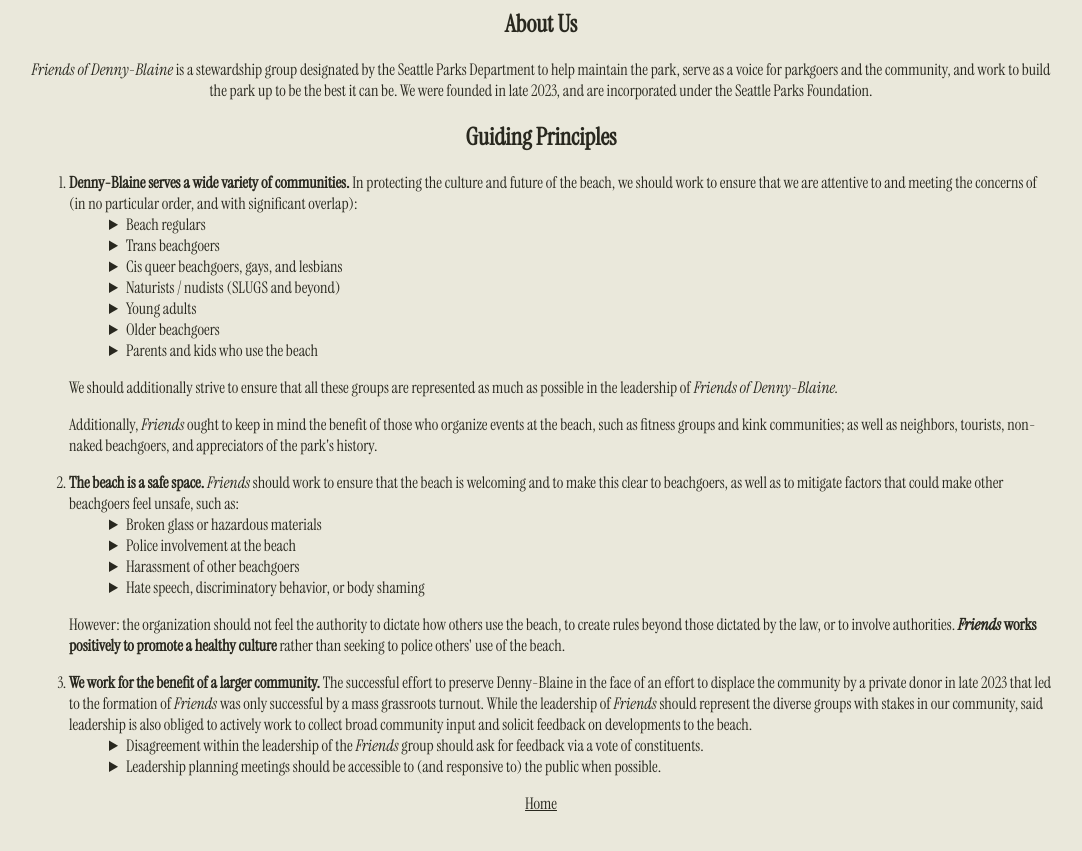
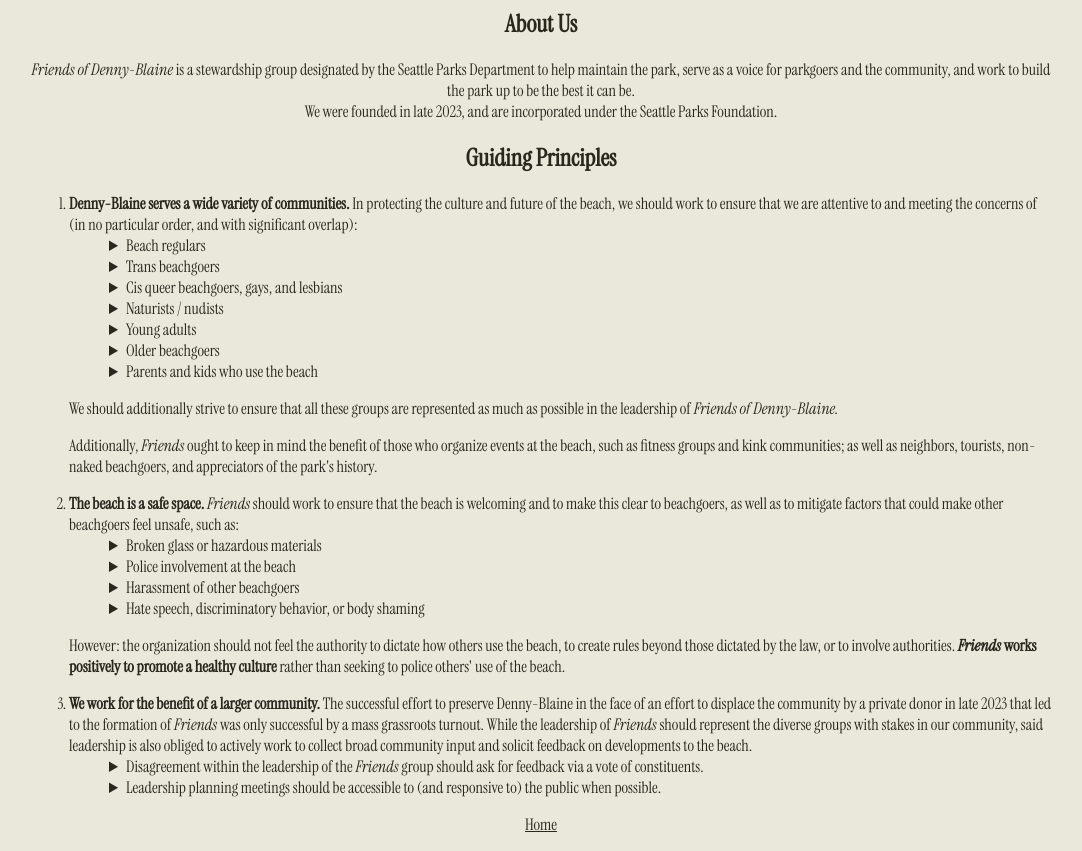
Before and after one commit to amity/dennyblaine, a plain HTML site: page org.html in a window 1280 px wide. Shown: the part 74-925 px from the top of the page, without its empty margins (99-1181 px from the left). Before the commit the page ends 904 px from the top, so only its background shows below. Drawn offline with Linux system fonts and the light colour scheme.

Commit message:
newline etc

```diff
--- a/org.html
+++ b/org.html
@@ -9,7 +9,7 @@
 <body>
     <h1>How We Operate</h1>
     <h2>About Us</h2>
-    <p><i>Friends of Denny-Blaine</i> is a stewardship group designated by the Seattle Parks Department to help maintain the park, serve as a voice for parkgoers and the community, and work to build the park up to be the best it can be. We were founded in late 2023, and are incorporated under the Seattle Parks Foundation. </p>
+    <p><i>Friends of Denny-Blaine</i> is a stewardship group designated by the Seattle Parks Department to help maintain the park, serve as a voice for parkgoers and the community, and work to build the park up to be the best it can be.<br/>We were founded in late 2023, and are incorporated under the Seattle Parks Foundation. </p>
     <h2>Guiding Principles</h2>
     <ol style="text-align: left;">
         <li>
@@ -18,7 +18,7 @@
                 <li>Beach regulars</li>
                 <li>Trans beachgoers</li>
                 <li>Cis queer beachgoers, gays, and lesbians</li>
-                <li>Naturists / nudists (SLUGS and beyond)</li>
+                <li>Naturists / nudists</li>
                 <li>Young adults</li>
                 <li>Older beachgoers</li>
                 <li>Parents and kids who use the beach</li>
```
